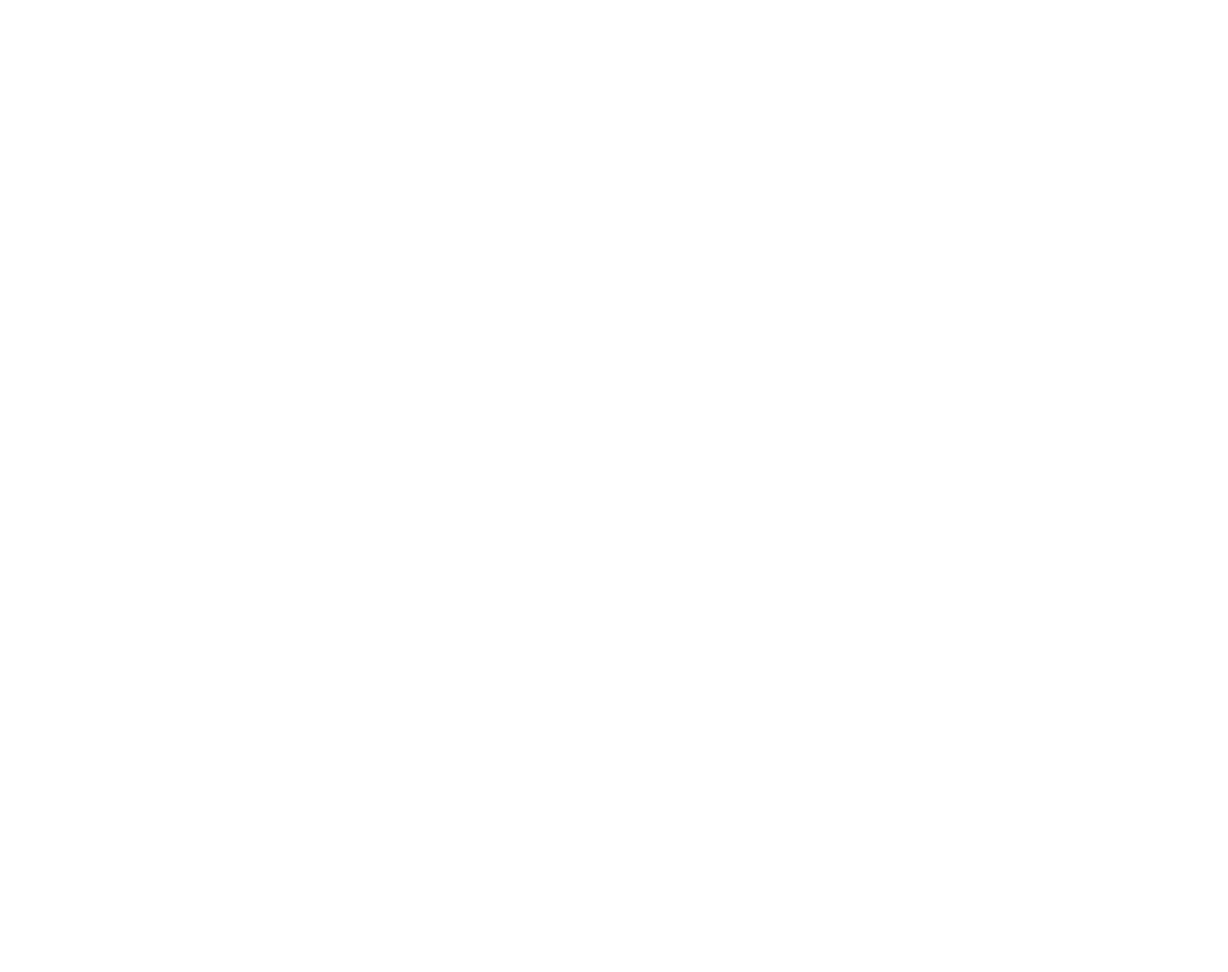
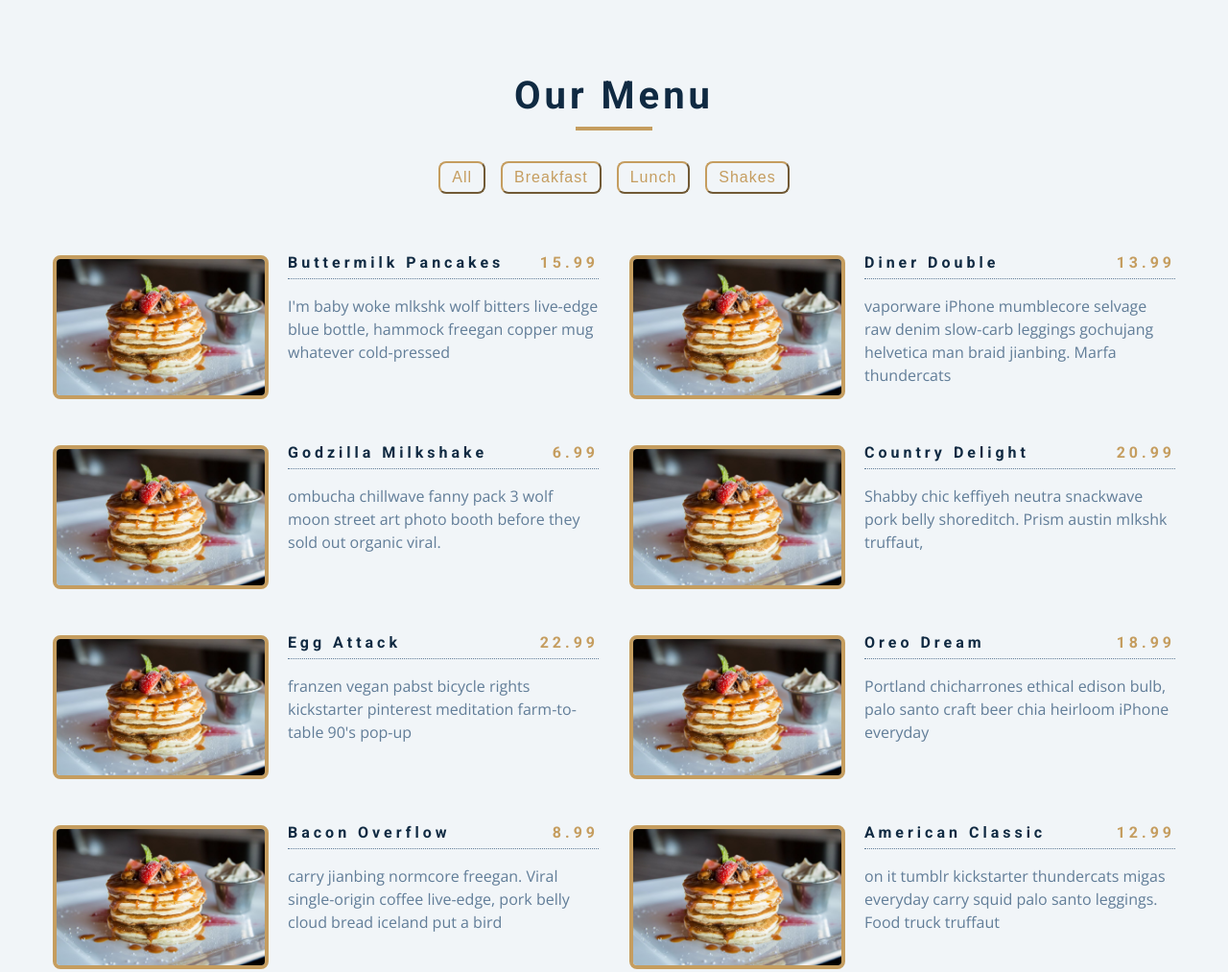
Before and after one commit to EvanEpperson/javascriptMenu, a plain HTML site: page index.html in a window 1280 px wide. Shown: the top 1013 px of the page at 96% size. Before the commit the page ends 800 px from the top, so only its background shows below. Drawn offline with nearby package versions, Linux system fonts and the light colour scheme.

Commit message:
finishing up filtering

```diff
--- a/app.js
+++ b/app.js
@@ -0,0 +1,135 @@
+const menu = [
+  {
+    id: 1,
+    title: "buttermilk pancakes",
+    category: "breakfast",
+    price: 15.99,
+    img: "./images/test.jpeg",
+    desc: `I'm baby woke mlkshk wolf bitters live-edge blue bottle, hammock freegan copper mug whatever cold-pressed `,
+  },
+  {
+    id: 2,
+    title: "diner double",
+    category: "lunch",
+    price: 13.99,
+    img: "./images/test.jpeg",
+    desc: `vaporware iPhone mumblecore selvage raw denim slow-carb leggings gochujang helvetica man braid jianbing. Marfa thundercats `,
+  },
+  {
+    id: 3,
+    title: "godzilla milkshake",
+    category: "shakes",
+    price: 6.99,
+    img: "./images/test.jpeg",
+    desc: `ombucha chillwave fanny pack 3 wolf moon street art photo booth before they sold out organic viral.`,
+  },
+  {
+    id: 4,
+    title: "country delight",
+    category: "breakfast",
+    price: 20.99,
+    img: "./images/test.jpeg",
+    desc: `Shabby chic keffiyeh neutra snackwave pork belly shoreditch. Prism austin mlkshk truffaut, `,
+  },
+  {
+    id: 5,
+    title: "egg attack",
+    category: "lunch",
+    price: 22.99,
+    img: "./images/test.jpeg",
+    desc: `franzen vegan pabst bicycle rights kickstarter pinterest meditation farm-to-table 90's pop-up `,
+  },
+  {
+    id: 6,
+    title: "oreo dream",
+    category: "shakes",
+    price: 18.99,
+    img: "./images/test.jpeg",
+    desc: `Portland chicharrones ethical edison bulb, palo santo craft beer chia heirloom iPhone everyday`,
+  },
+  {
+    id: 7,
+    title: "bacon overflow",
+    category: "breakfast",
+    price: 8.99,
+    img: "./images/test.jpeg",
+    desc: `carry jianbing normcore freegan. Viral single-origin coffee live-edge, pork belly cloud bread iceland put a bird `,
+  },
+  {
+    id: 8,
+    title: "american classic",
+    category: "lunch",
+    price: 12.99,
+    img: "./images/test.jpeg",
+    desc: `on it tumblr kickstarter thundercats migas everyday carry squid palo santo leggings. Food truck truffaut  `,
+  },
+  {
+    id: 9,
+    title: "quarantine buddy",
+    category: "shakes",
+    price: 16.99,
+    img: "./images/test.jpeg",
+    desc: `skateboard fam synth authentic semiotics. Live-edge lyft af, edison bulb yuccie crucifix microdosing.`,
+  },
+  {
+    id: 10,
+    title: "bison steak",
+    category: "dinner",
+    price: 22.99,
+    img: "./images/test.jpeg",
+    desc: `skateboard fam synth authentic semiotics. Live-edge lyft af, edison bulb yuccie crucifix microdosing.`,
+  },
+];
+const sectionCenter = document.querySelector('.section-center')
+const filterBtns = document.querySelectorAll('.filter-btn')
+
+
+// load items
+window.addEventListener('DOMContentLoaded', () => {
+    displayMenuItems(menu);
+})
+//  filter items
+filterBtns.forEach((btn) => {
+    btn.addEventListener('click',(e) => {
+        // using dataset property u can use html and do data-id='all' and get indevidual things
+        // console.log(e.currentTarget.dataset.id);
+        const category = e.currentTarget.dataset.id;
+        const menuCategory = menu.filter((menuItem) => {
+            // console.log(menuItem.category);
+            if(menuItem.category === category) {
+                return menuItem
+            }
+        })
+        // console.log(menuCategory);
+        if(category === 'all') {
+            displayMenuItems(menu)
+        }else{
+            displayMenuItems(menuCategory)
+        }
+    })
+})
+
+
+
+
+
+
+const displayMenuItems = (menuItems) => {
+    let displayMenu = menuItems.map((item) => {
+      // console.log(item);
+
+      return `<article class="menu-item">
+                <img src="${item.img}" class="photo" alt="menu item">
+                <div class="item-info">
+                    <header>
+                    <h4>${item.title}</h4>
+                    <h4 class="price">${item.price}</h4>
+                    </header>
+                    <p class="item-text">${item.desc}</p>
+                </div>
+            </article>`;
+    });
+    // how to make them all in one instead of multiples , so it looks like actual html the .join("") method makes this work
+    displayMenu = displayMenu.join("");
+    sectionCenter.innerHTML = displayMenu;
+}
--- a/index.html
+++ b/index.html
@@ -8,6 +8,38 @@
     <link rel="stylesheet" href="style.css">
 </head>
 <body>
+    <section class="menu">
+        <div class="title">
+            <h2>our menu</h2>
+            <div class="underline"></div>
+        </div>
+        <!-- filter buttons -->
+        <div class="btn-container">
+            <button class="filter-btn" type="button" data-id="all">All</button>
+            <button class="filter-btn" type="button" data-id="breakfast">Breakfast</button>
+            <button class="filter-btn" type="button" data-id="lunch">Lunch</button>
+            <button class="filter-btn" type="button" data-id="shakes">Shakes</button>
+        </div>
+        <!-- menu items -->
+        <div class="section-center">
+            <!-- single item -->
+            <!-- end of single item -->
+            <article class="menu-item">
+                <img src="menu-item.jpeg" class="photo" alt="menu item">
+                <div class="item-info">
+                    <header>
+                    <h4>buttermilk pancakes</h4>
+                    <h4 class="price">$15</h4>
+                    </header>
+                    <p class="item-text">Lorem ipsum dolor sit amet consectetur adipisicing elit. Vero dolorum ea provident culpa velit voluptatibus possimus odio ipsam tenetur pariatur?</p>
+
+                </div>
+            </article>
+
+        </div>
+
+
+    </section>
 
 
 
--- a/style.css
+++ b/style.css
@@ -0,0 +1,264 @@
+/*
+===============
+Fonts
+===============
+*/
+@import url("https://fonts.googleapis.com/css?family=Open+Sans|Roboto:400,700&display=swap");
+
+/*
+===============
+Variables
+===============
+*/
+
+:root {
+  /* dark shades of primary color*/
+  --clr-primary-1: hsl(205, 86%, 17%);
+  --clr-primary-2: hsl(205, 77%, 27%);
+  --clr-primary-3: hsl(205, 72%, 37%);
+  --clr-primary-4: hsl(205, 63%, 48%);
+  /* primary/main color */
+  --clr-primary-5: #49a6e9;
+  /* lighter shades of primary color */
+  --clr-primary-6: hsl(205, 89%, 70%);
+  --clr-primary-7: hsl(205, 90%, 76%);
+  --clr-primary-8: hsl(205, 86%, 81%);
+  --clr-primary-9: hsl(205, 90%, 88%);
+  --clr-primary-10: hsl(205, 100%, 96%);
+  /* darkest grey - used for headings */
+  --clr-grey-1: hsl(209, 61%, 16%);
+  --clr-grey-2: hsl(211, 39%, 23%);
+  --clr-grey-3: hsl(209, 34%, 30%);
+  --clr-grey-4: hsl(209, 28%, 39%);
+  /* grey used for paragraphs */
+  --clr-grey-5: hsl(210, 22%, 49%);
+  --clr-grey-6: hsl(209, 23%, 60%);
+  --clr-grey-7: hsl(211, 27%, 70%);
+  --clr-grey-8: hsl(210, 31%, 80%);
+  --clr-grey-9: hsl(212, 33%, 89%);
+  --clr-grey-10: hsl(210, 36%, 96%);
+  --clr-white: #fff;
+  --clr-red-dark: hsl(360, 67%, 44%);
+  --clr-red-light: hsl(360, 71%, 66%);
+  --clr-green-dark: hsl(125, 67%, 44%);
+  --clr-green-light: hsl(125, 71%, 66%);
+  --clr-gold: #c59d5f;
+  --clr-black: #222;
+  --ff-primary: "Roboto", sans-serif;
+  --ff-secondary: "Open Sans", sans-serif;
+  --transition: all 0.3s linear;
+  --spacing: 0.25rem;
+  --radius: 0.5rem;
+  --light-shadow: 0 5px 15px rgba(0, 0, 0, 0.1);
+  --dark-shadow: 0 5px 15px rgba(0, 0, 0, 0.2);
+  --max-width: 1170px;
+  --fixed-width: 620px;
+}
+/*
+===============
+Global Styles
+===============
+*/
+
+*,
+::after,
+::before {
+  margin: 0;
+  padding: 0;
+  box-sizing: border-box;
+}
+body {
+  font-family: var(--ff-secondary);
+  background: var(--clr-grey-10);
+  color: var(--clr-grey-1);
+  line-height: 1.5;
+  font-size: 0.875rem;
+}
+ul {
+  list-style-type: none;
+}
+a {
+  text-decoration: none;
+}
+img:not(.logo) {
+  width: 100%;
+}
+img {
+  display: block;
+}
+
+h1,
+h2,
+h3,
+h4 {
+  letter-spacing: var(--spacing);
+  text-transform: capitalize;
+  line-height: 1.25;
+  margin-bottom: 0.75rem;
+  font-family: var(--ff-primary);
+}
+h1 {
+  font-size: 3rem;
+}
+h2 {
+  font-size: 2rem;
+}
+h3 {
+  font-size: 1.25rem;
+}
+h4 {
+  font-size: 0.875rem;
+}
+p {
+  margin-bottom: 1.25rem;
+  color: var(--clr-grey-5);
+}
+@media screen and (min-width: 800px) {
+  h1 {
+    font-size: 4rem;
+  }
+  h2 {
+    font-size: 2.5rem;
+  }
+  h3 {
+    font-size: 1.75rem;
+  }
+  h4 {
+    font-size: 1rem;
+  }
+  body {
+    font-size: 1rem;
+  }
+  h1,
+  h2,
+  h3,
+  h4 {
+    line-height: 1;
+  }
+}
+/*  global classes */
+
+.btn {
+  text-transform: uppercase;
+  background: transparent;
+  color: var(--clr-black);
+  padding: 0.375rem 0.75rem;
+  letter-spacing: var(--spacing);
+  display: inline-block;
+  transition: var(--transition);
+  font-size: 0.875rem;
+  border: 2px solid var(--clr-black);
+  cursor: pointer;
+  box-shadow: 0 1px 3px rgba(0, 0, 0, 0.2);
+  border-radius: var(--radius);
+}
+.btn:hover {
+  color: var(--clr-white);
+  background: var(--clr-black);
+}
+/* section */
+.section {
+  padding: 5rem 0;
+}
+
+main {
+  min-height: 100vh;
+  display: grid;
+  place-items: center;
+}
+/*
+===============
+Menu
+===============
+*/
+
+.menu {
+  padding: 5rem 0;
+}
+.title {
+  text-align: center;
+  margin-bottom: 2rem;
+}
+.underline {
+  width: 5rem;
+  height: 0.25rem;
+  background: var(--clr-gold);
+  margin-left: auto;
+  margin-right: auto;
+}
+.btn-container {
+  margin-bottom: 4rem;
+  display: flex;
+  justify-content: center;
+}
+.filter-btn {
+  background: transparent;
+  border-color: var(--clr-gold);
+  font-size: 1rem;
+  text-transform: capitalize;
+  margin: 0 0.5rem;
+  letter-spacing: 1px;
+  border-radius: var(--radius);
+  padding: 0.375rem 0.75rem;
+  color: var(--clr-gold);
+  cursor: pointer;
+  transition: var(--transition);
+}
+.filter-btn:hover {
+  background: var(--clr-gold);
+  color: var(--clr-white);
+}
+.section-center {
+  width: 90vw;
+  margin: 0 auto;
+  max-width: 1170px;
+  display: grid;
+  gap: 3rem 2rem;
+  justify-items: center;
+}
+.menu-item {
+  display: grid;
+  gap: 1rem 2rem;
+  max-width: 25rem;
+}
+.photo {
+  object-fit: cover;
+  height: 200px;
+  border: 0.25rem solid var(--clr-gold);
+  border-radius: var(--radius);
+}
+.item-info header {
+  display: flex;
+  justify-content: space-between;
+  border-bottom: 0.5px dotted var(--clr-grey-5);
+}
+.item-info h4 {
+  margin-bottom: 0.5rem;
+}
+.price {
+  color: var(--clr-gold);
+}
+.item-text {
+  margin-bottom: 0;
+  padding-top: 1rem;
+}
+
+@media screen and (min-width: 768px) {
+  .menu-item {
+    grid-template-columns: 225px 1fr;
+    gap: 0 1.25rem;
+    max-width: 40rem;
+  }
+  .photo {
+    height: 175px;
+  }
+}
+@media screen and (min-width: 1200px) {
+  .section-center {
+    width: 95vw;
+    grid-template-columns: 1fr 1fr;
+  }
+  .photo {
+    height: 150px;
+  }
+}
```
Also changed, not shown: testing.html (added, +49 -0 lines), images/test.jpeg (added), menu-item.jpeg (added).
